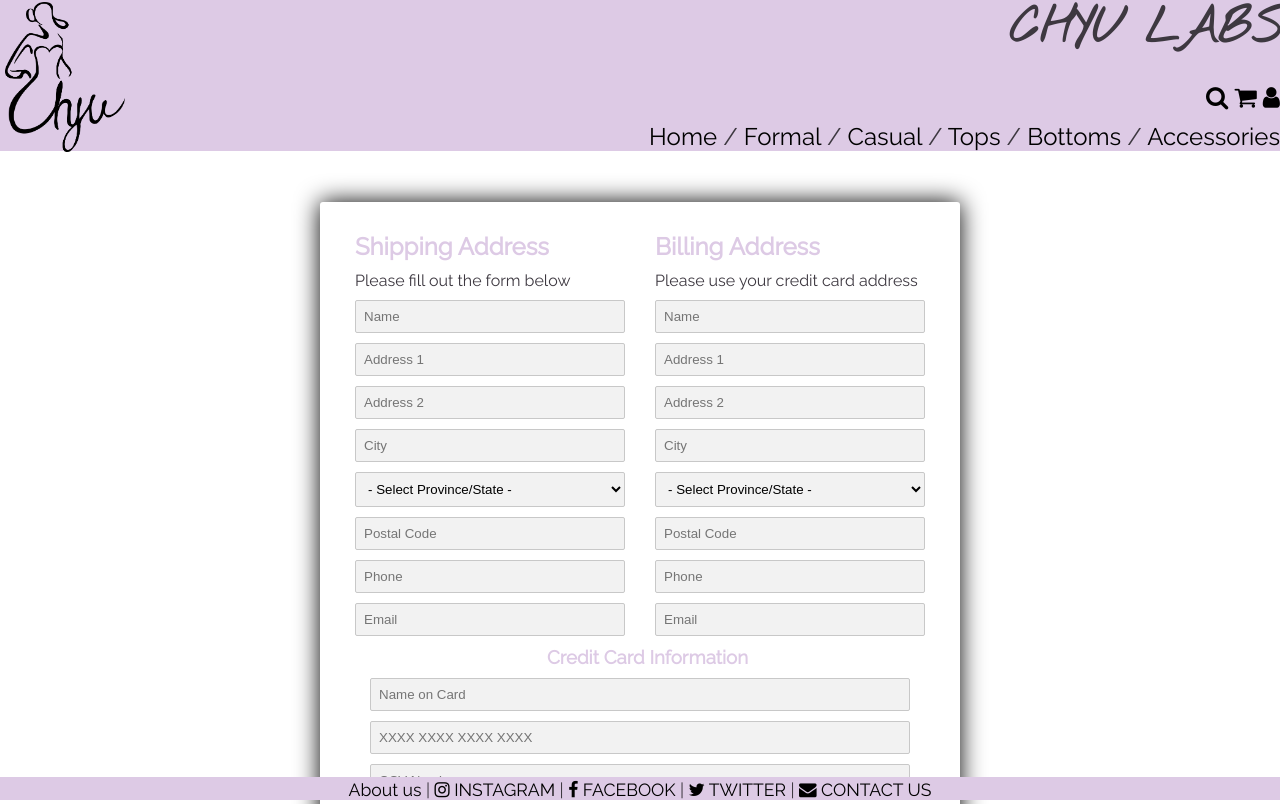
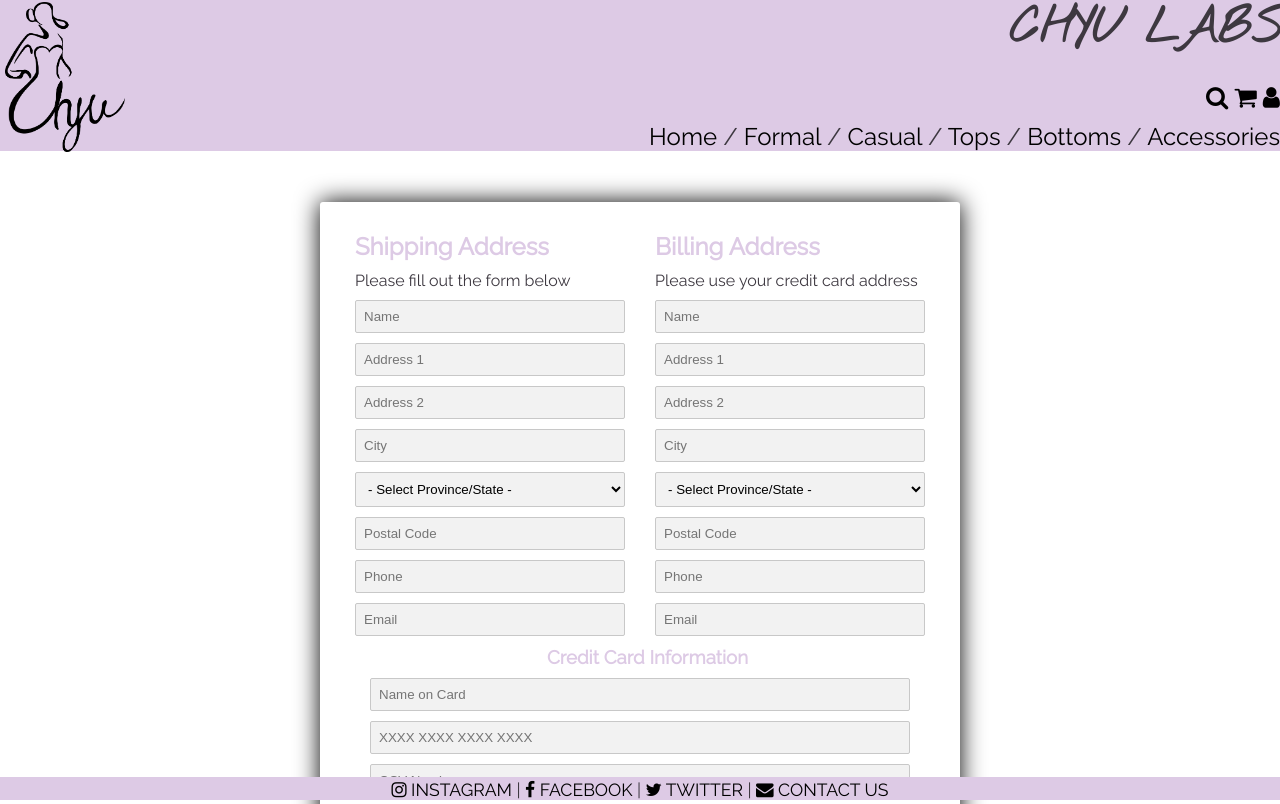
Before and after one commit to christianbondoc/chyu, a plain HTML site: page payment.html in a window 1280 px wide. Shown: the top 804 px of the page. Drawn offline with Linux system fonts and the light colour scheme.

Commit message:
Minor details

```diff
--- a/payment.html
+++ b/payment.html
@@ -59,6 +59,10 @@
             text-align: right;
             color: #3D3840;
         }
+        .header a:hover
+        {
+          color: white;
+        }
         .footer
         {
         position: fixed;
@@ -78,6 +82,10 @@
             color: black;
             text-decoration: none;
             position: relative;
+        }
+        .footer a:hover
+        {
+          color: white;
         }
 
         body
@@ -604,14 +612,17 @@ $(window).on("scroll", function () {
 
     </div>
 
-<div class="footer">
-      <nav>
-      <a href="AboutUs.html"> About us </a> |
-      <a href="instagram.com"> <i class="fa fa-instagram"></i> INSTAGRAM </a> |
-      <a href="facebook.com"> <i class="fa fa-facebook"></i>   FACEBOOK </a> |
-      <a href="twitter.com"> <i class="fa fa-twitter"> </i>    TWITTER</a> |
-      <a href="hotmail.com"> <i class="fa fa-envelope"> </i>   CONTACT US </a>
-      </nav>
-</div>
+    <footer>
+        <div class="footer">
+
+        <a href="https://www.instagram.com/chyulabs/" target="_blank"> <i class="fa fa-instagram"></i> INSTAGRAM </a> |
+        <a href="https://www.facebook.com/Chyulabs" target="_blank"> <i class="fa fa-facebook"></i>
+           FACEBOOK </a> |
+        <a href="https://twitter.com/ChyuLab" target="_blank"> <i class="fa fa-twitter"> </i>
+           TWITTER</a> |
+        <a href="mailto:iam@christianbondoc.com"> <i class="fa fa-envelope"> </i>
+           CONTACT US </a>
+    </div>
+    </footer>
   </body>
   </html>
```
